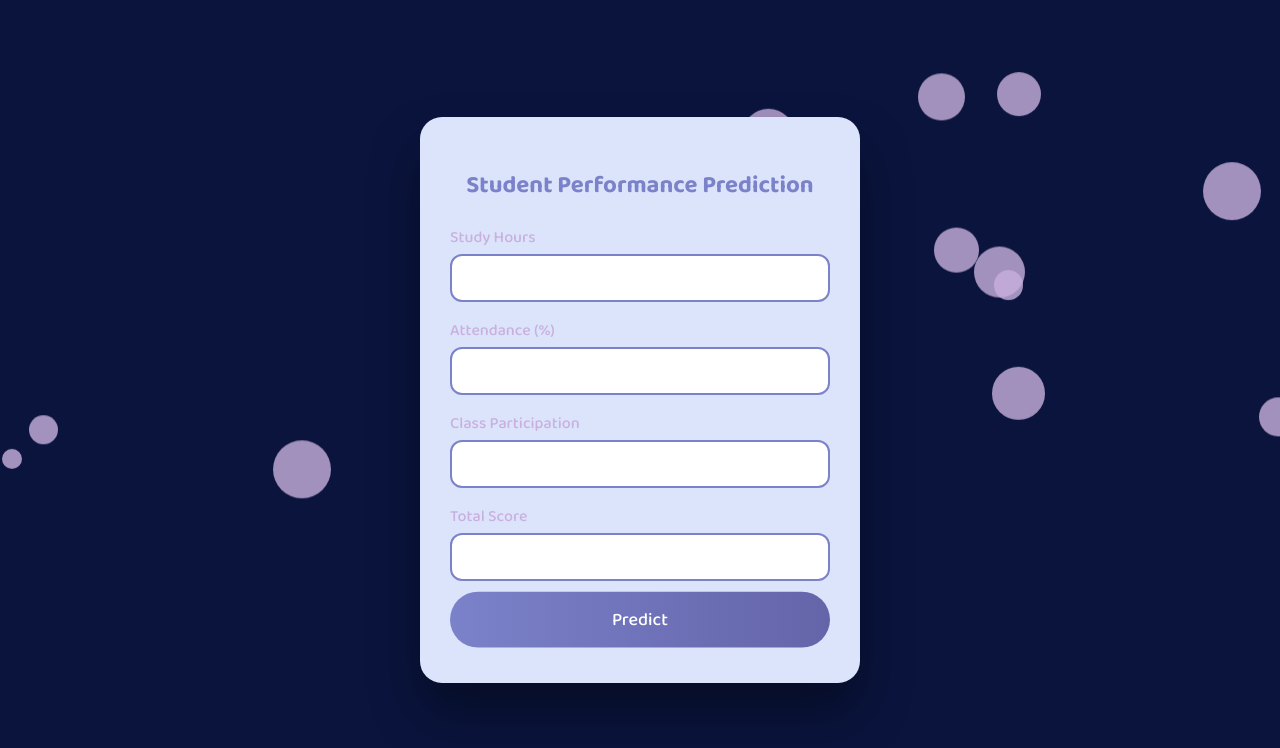
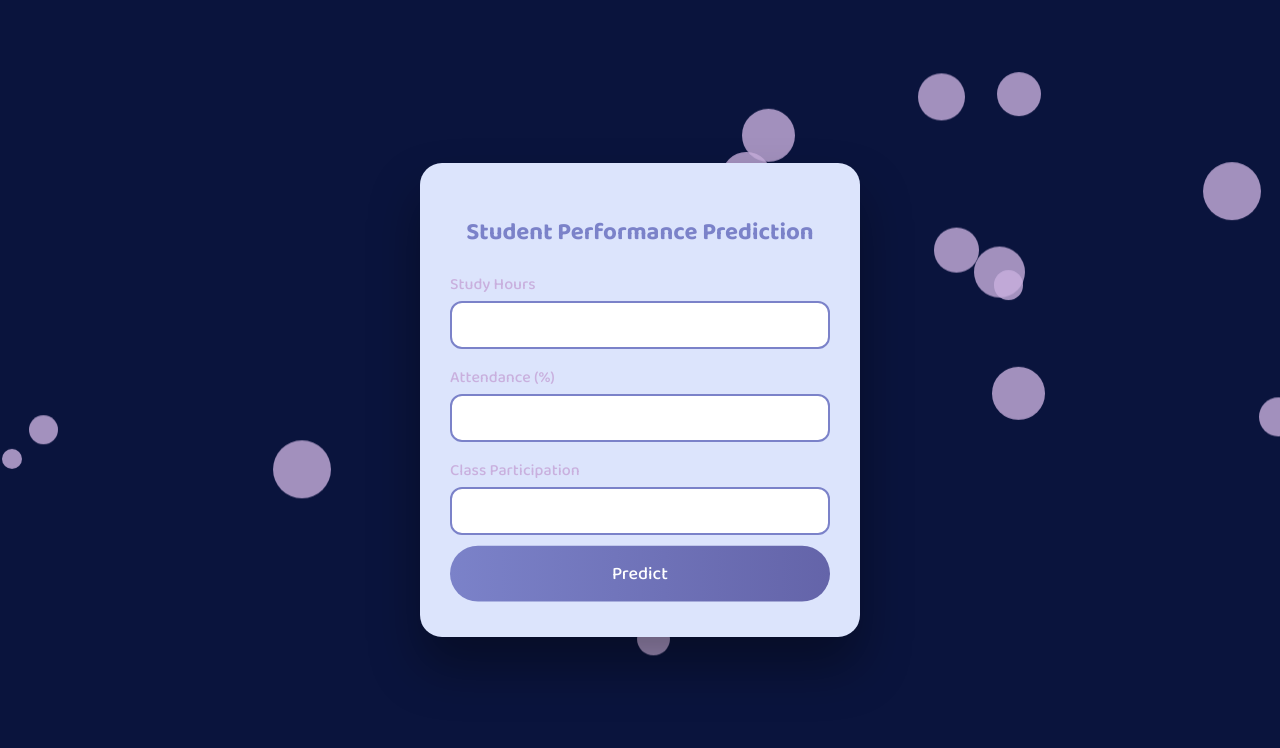
Before and after one commit to Syedsubhan1129/student-performance-prediction, a Flask app: page / in a window 1280 px wide. Shown: the top 748 px of the page. Run offline with Flask 3, Linux system fonts and the light colour scheme; parts of the project's set-up code (start-up, migrations or seed data) failed here and were passed over.

Commit message:
removed total score

```diff
--- a/app.py
+++ b/app.py
@@ -11,10 +11,9 @@
         study_hrs = float(request.form["study_hrs"])
         attendance = float(request.form["attendance"])
         class_part = float(request.form["class_part"])
-        total_score = float(request.form["total_score"])
 
-        user_df = pd.DataFrame([[study_hrs, attendance, class_part, total_score]],
-                               columns=['weekly_self_study_hours','attendance_percentage','class_participation','total_score'])
+        user_df = pd.DataFrame([[study_hrs, attendance, class_part]],
+                               columns=['weekly_self_study_hours','attendance_percentage','class_participation'])
         prediction = model.predict(user_df)
         if prediction[0] == 1:
             result = "The student is likely to pass."
--- a/templates/index.html
+++ b/templates/index.html
@@ -26,10 +26,10 @@
       <input type="number" name="class_part" required>
     </div>
 
-    <div class="field">
+    <!-- <div class="field">
       <label>Total Score</label>
       <input type="number" name="total_score" required>
-    </div>
+    </div> -->
 
     <button type="submit">Predict</button>
   </form>
```
